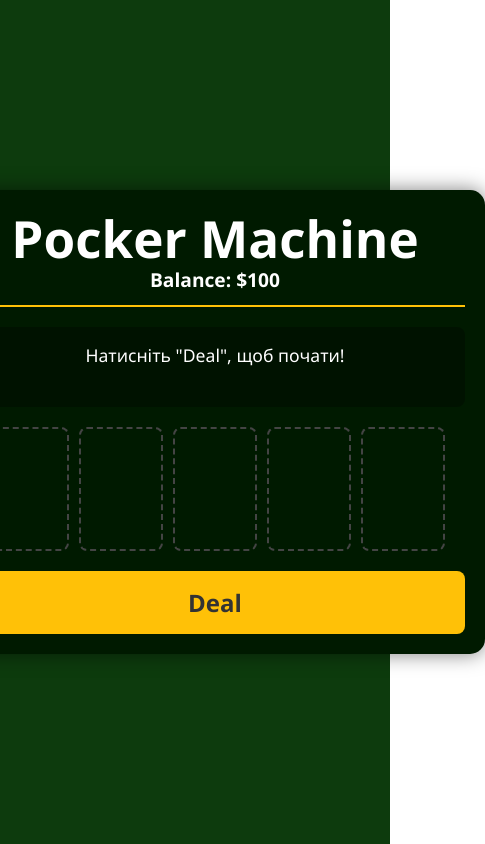
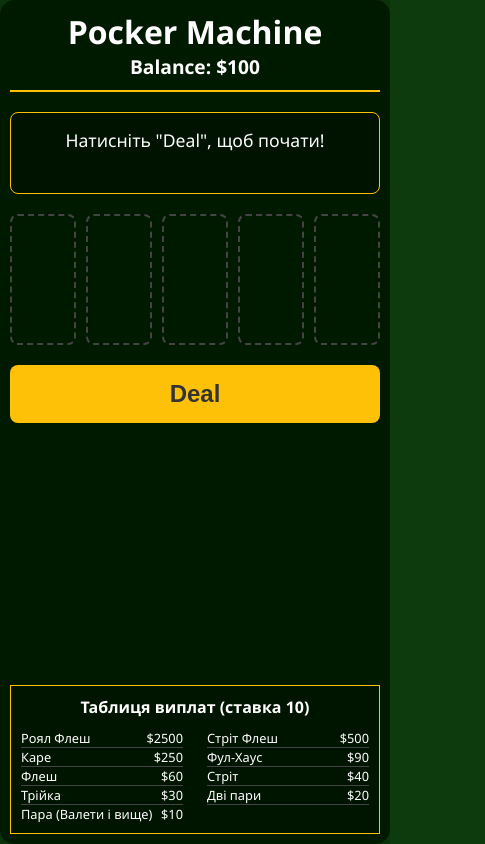
Before and after one commit to GukMaksim/poker-vue, a Vue app in the folder webapp/: page / in a window 390 px wide. Shown: the whole page, 485 px wide, since content can reach past the window. Built offline with nearby package versions, Linux system fonts and the light colour scheme.

Commit message:
Update index.html title and refine App.vue for better user feedback. Changed page title to "Pocker machine" and adjusted messages related to winnings for clarity. Modified layout styles for improved responsiveness and user experience.

```diff
--- a/webapp/index.html
+++ b/webapp/index.html
@@ -4,7 +4,7 @@
     <meta charset="UTF-8" />
     <link rel="icon" type="image/svg+xml" href="/vite.svg" />
     <meta name="viewport" content="width=device-width, initial-scale=1.0" />
-    <title>Vite + Vue</title>
+    <title>Pocker machine</title>
   </head>
   <body>
     <div id="app"></div>
--- a/webapp/src/App.vue
+++ b/webapp/src/App.vue
@@ -50,15 +50,7 @@
 			</div>
 		</div>
 
-		<!-- Інформація про подвоєння -->
-		<div v-if="gameState === 'doubling' || gameState === 'double-won'" class="double-info">
-			<p v-if="gameState === 'doubling'">Виберіть карту, яка більша за {{ revealedCard.rank }}{{ revealedCard.suit }}
-			</p>
-			<p v-if="gameState === 'double-won'">Виберіть дію для виграшу ${{ currentWinnings }}</p>
-			<p>Можливий виграш: ${{ currentWinnings }}</p>
-		</div>
-
-		<!--     <footer class="payout-table">
+		    <footer class="payout-table">
 			<h3>Таблиця виплат (ставка {{ BET_AMOUNT }})</h3>
 			<ul>
 				<li v-for="([combo, multiplier]) in Object.entries(PAYOUTS)" :key="combo">
@@ -66,7 +58,7 @@
 					<span>${{ multiplier * BET_AMOUNT }}</span>
 				</li>
 			</ul>
-		</footer> -->
+		</footer>
 	</div>
 </template>
 
@@ -224,7 +216,7 @@ const handleDealDraw = () => {
 			if (result) {
 				const payout = PAYOUTS[result] * BET_AMOUNT;
 				currentWinnings.value = payout;
-				message.value = `Вітаємо! У вас ${result}. Виграш: ${payout}`;
+				message.value = `Вітаємо! У вас ${result}. Виграш: $${payout}`;
 				gameState.value = 'won';
 			} else {
 				message.value = 'Цього разу не пощастило. Спробуйте ще!';
@@ -263,7 +255,7 @@ const startDouble = () => {
 	}
 
 	gameState.value = 'doubling';
-	message.value = `Відкрита карта: ${revealedCard.value.rank}${revealedCard.value.suit}. Виберіть карту більшу за неї!`;
+	message.value = `Можливий виграш: $${ currentWinnings.value * 2 }. Оберіть карту`;
 };
 
 const selectCard = (index) => {
@@ -283,7 +275,7 @@ const selectCard = (index) => {
 
 		// Пропонуємо подвоїти ще раз або забрати
 		setTimeout(() => {
-			message.value = 'Бажаєте подвоїти ще раз або забрати виграш?';
+			message.value = `Ваш виграш: $${ currentWinnings.value }. Подвоїти до $${currentWinnings.value * 2}?`;
 		}, 2000);
 
 	} else if (comparison < 0) {
@@ -291,14 +283,6 @@ const selectCard = (index) => {
 		currentWinnings.value = 0;
 		message.value = `На жаль! ${selectedCard.rank}${selectedCard.suit} менша за ${revealedCard.value.rank}${revealedCard.value.suit}. Виграш втрачено.`;
 		gameState.value = 'ready'; //TODO: DELETE IT
-
-
-		/* setTimeout(() => {
-			gameState.value = 'ready';
-			hand.fill(null);
-			currentWinnings.value = 0;
-			message.value = 'Натисніть "Роздати", щоб почати!';
-		}, 2000); */
 
 	} else {
 		// Нічия - залишаємо поточний виграш
@@ -354,21 +338,23 @@ body {
 	font-family: 'Segoe UI', Tahoma, Geneva, Verdana, sans-serif;
 	display: flex;
 	justify-content: center;
-	align-items: center;
+	align-items: flex-start;
 	min-height: 100vh;
 	margin: 0;
 }
 
 #app-container {
-	width: 100%;
+	width: 100vw;
 	max-width: 500px;
+	height: 100vh;
 	background-color: #001a00;
 	border-radius: 15px;
-	padding: 20px;
+	padding: 10px;
 	box-shadow: 0 0 20px rgba(0, 0, 0, 0.5);
 	display: flex;
 	flex-direction: column;
 	gap: 20px;
+	box-sizing: border-box;
 }
 
 .header {
@@ -381,6 +367,10 @@ body {
 	margin: 0;
 }
 
+/* footer {
+	margin: auto 0 1em;
+} */
+
 .balance {
 	font-size: 1.2em;
 	font-weight: bold;
@@ -388,6 +378,7 @@ body {
 
 .message-board {
 	background-color: rgba(0, 0, 0, 0.3);
+	border: #ffc107 1px solid;
 	padding: 15px;
 	border-radius: 8px;
 	text-align: center;
@@ -399,12 +390,12 @@ body {
 	display: flex;
 	justify-content: center;
 	gap: 10px;
-	min-height: 120px;
+	min-height: 100px;
 }
 
 .card-placeholder {
 	width: 80px;
-	height: 120px;
+	height: 15vh;
 	border: 2px dashed #444;
 	border-radius: 8px;
 }
@@ -484,26 +475,31 @@ body {
 
 .payout-table {
 	background-color: rgba(0, 0, 0, 0.2);
-	padding: 15px;
-	border-radius: 8px;
+	margin: auto 0 0;
+	padding: 10px;
+	border: #ffc107 1px solid;
 }
 
 .payout-table h3 {
 	text-align: center;
-	margin-top: 0;
+	margin: 0 0 0.7em 0;
+	font-size: 1em;
 }
 
 .payout-table ul {
 	list-style: none;
 	padding: 0;
 	margin: 0;
+	display: grid;
+	grid-template-columns: repeat(2, 1fr);
+	column-gap: 1.5em;
 }
 
 .payout-table li {
 	display: flex;
 	justify-content: space-between;
-	padding: 5px 0;
 	border-bottom: 1px solid #444;
+	font-size: 0.8em;;
 }
 
 .payout-table li:last-child {
--- a/webapp/src/components/Card.vue
+++ b/webapp/src/components/Card.vue
@@ -66,7 +66,7 @@ const handleClick = () => {
 <style scoped>
 .card {
   width: 80px;
-  height: 120px;
+  height: 15.5vh;
   border: 3px solid #333;
   border-radius: 8px;
   background-color: white;
@@ -104,38 +104,35 @@ const handleClick = () => {
 }
 
 .card-back {
-  /* transform: rotateY(180deg); */
   background: url('../assets/card-back.png') center no-repeat #1a1a1a;
   background-size: cover;
   /* background: linear-gradient(135deg, #1a1a1a 0%, #333 50%, #1a1a1a 100%); */
   width: 100%;
   height: 100%;
-  /* border: 2px solid #666; */
   align-items: center;
   justify-content: center;
   color: #000000;
 }
-
-/* .card:hover {
-  transform: translateY(-5px);
-} */
 
 .card.held {
   position: relative;
   border: 3px solid #ffc107;
   /* transform: translateY(-10px); */
   box-shadow: 0px 10px 15px rgba(255, 193, 7, 0.4);
+  background-color: #ededc9;
 }
 
 .card.held:after {
   content: 'HOLD';
   position: relative;
-  font-size: 24px;
+  font-size: 100%;
   font-weight: bold;
   color: red;
+  /* background-color: #fff; */
+  padding: 0 4px;
   align-self: center;
   justify-self: center;
-  top: -65%;
+  top: -60%;
   left: 0;
   width: 100%;
   height: 100%;
--- a/webapp/src/style.css
+++ b/webapp/src/style.css
@@ -1,25 +1,8 @@
 :root {
-  font-family: system-ui, Avenir, Helvetica, Arial, sans-serif;
-  line-height: 1.5;
-  font-weight: 400;
-
-  color-scheme: light dark;
-  color: rgba(255, 255, 255, 0.87);
-  background-color: #242424;
-
   font-synthesis: none;
   text-rendering: optimizeLegibility;
   -webkit-font-smoothing: antialiased;
   -moz-osx-font-smoothing: grayscale;
-}
-
-a {
-  font-weight: 500;
-  color: #646cff;
-  text-decoration: inherit;
-}
-a:hover {
-  color: #535bf2;
 }
 
 body {
@@ -28,52 +11,12 @@ body {
   place-items: center;
   min-width: 320px;
   min-height: 100vh;
+
 }
-
-h1 {
-  font-size: 3.2em;
-  line-height: 1.1;
-}
-
-button {
-  border-radius: 8px;
-  border: 1px solid transparent;
-  padding: 0.6em 1.2em;
-  font-size: 1em;
-  font-weight: 500;
-  font-family: inherit;
-  background-color: #1a1a1a;
-  cursor: pointer;
-  transition: border-color 0.25s;
-}
-button:hover {
-  border-color: #646cff;
-}
-button:focus,
-button:focus-visible {
-  outline: 4px auto -webkit-focus-ring-color;
-}
-
-/* .card {
-  padding: 1em;
-} */
 
 #app {
   max-width: 1280px;
   margin: 0 auto;
-  padding: 2rem;
+  /* padding-top: 1rem; */
   text-align: center;
 }
-
-@media (prefers-color-scheme: light) {
-  :root {
-    color: #213547;
-    background-color: #ffffff;
-  }
-  a:hover {
-    color: #747bff;
-  }
-  button {
-    background-color: #f9f9f9;
-  }
-}
```
